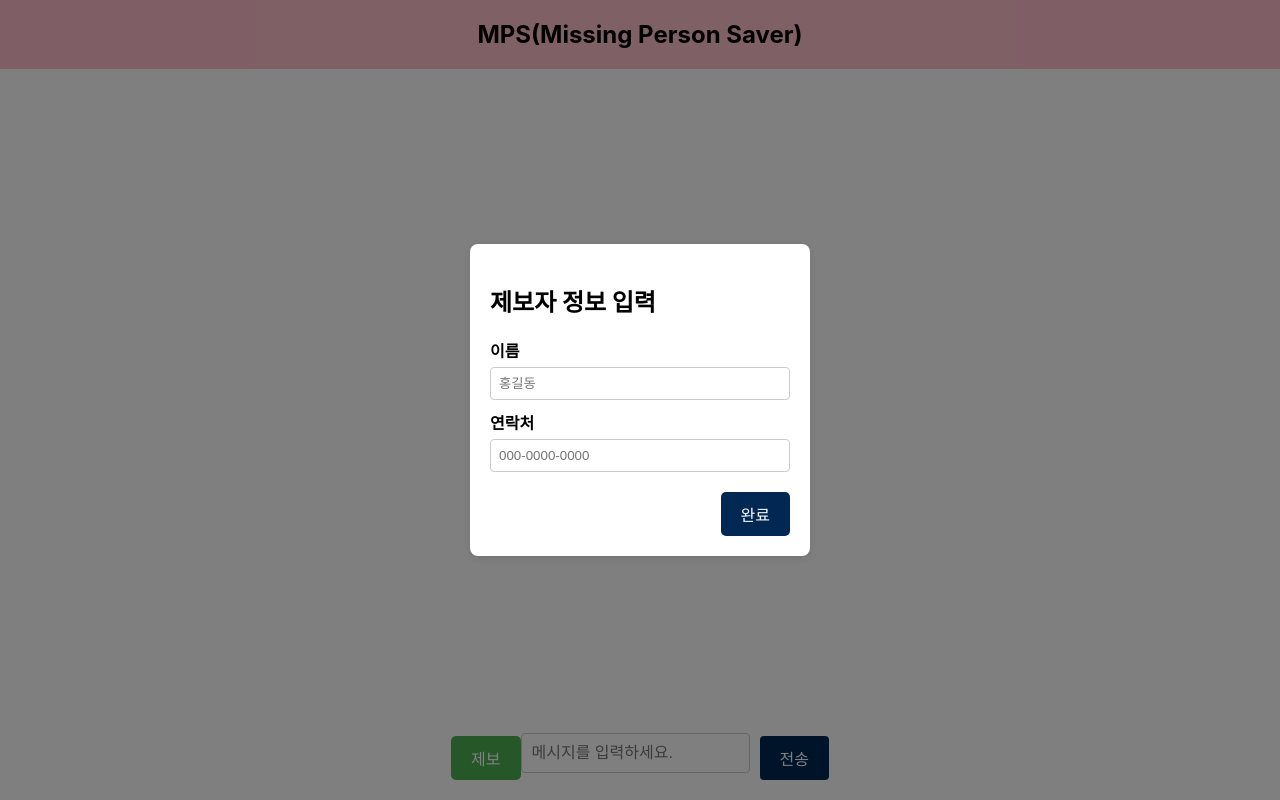
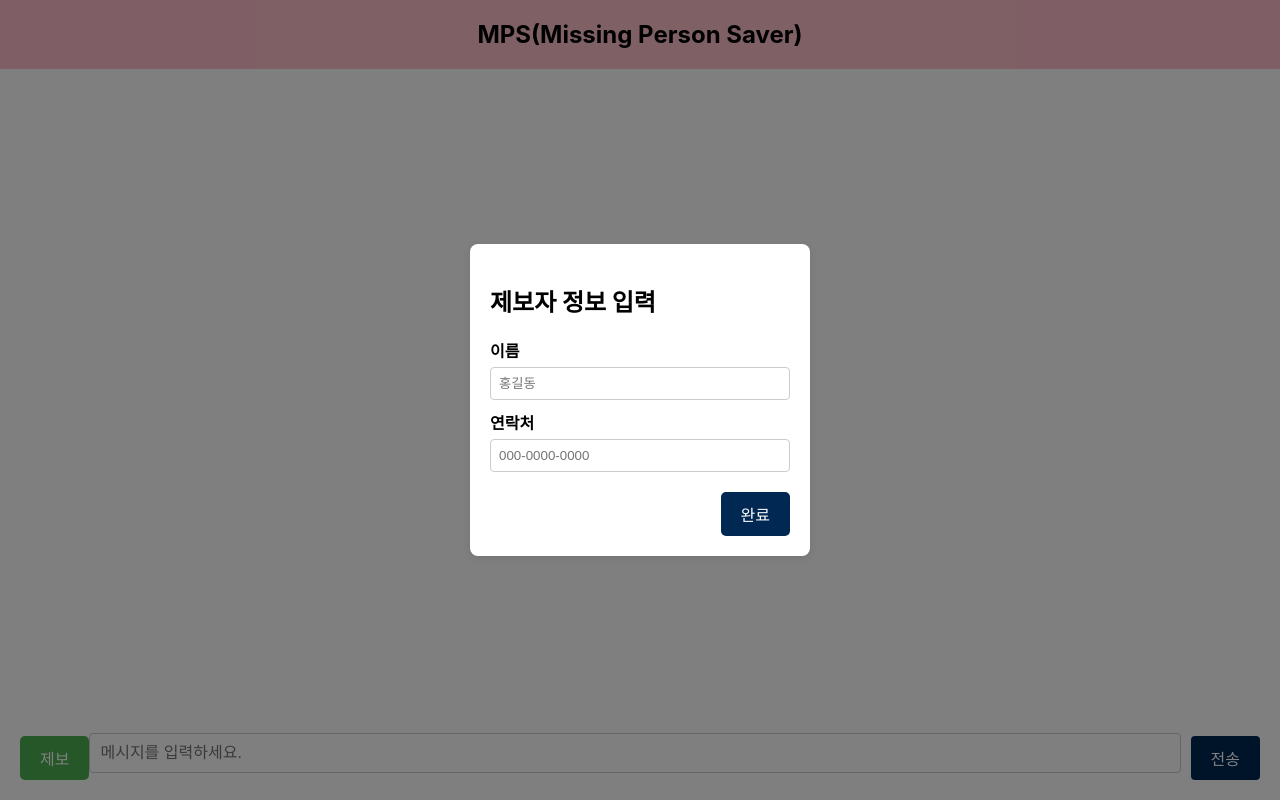
Before and after one commit to hyeonhb/missing-person-saver, a React (Create React App) app in the folder frontend/: page / in a window 1280 px wide. Built offline with nearby package versions, Linux system fonts and the light colour scheme.

Commit message:
style: 중첩 선언돼있는 chat-container 클래스 하나 제거

```diff
--- a/frontend/src/styles/App.css
+++ b/frontend/src/styles/App.css
@@ -11,14 +11,6 @@
   display: flex;
   align-items: center;
   justify-content: center;
-}
-
-.chat-container {
-  display: flex;
-  flex-direction: column;
-  padding: 10px;
-  max-width: 600px;
-  margin: auto;
 }
 
 .chat-bubble {
```
